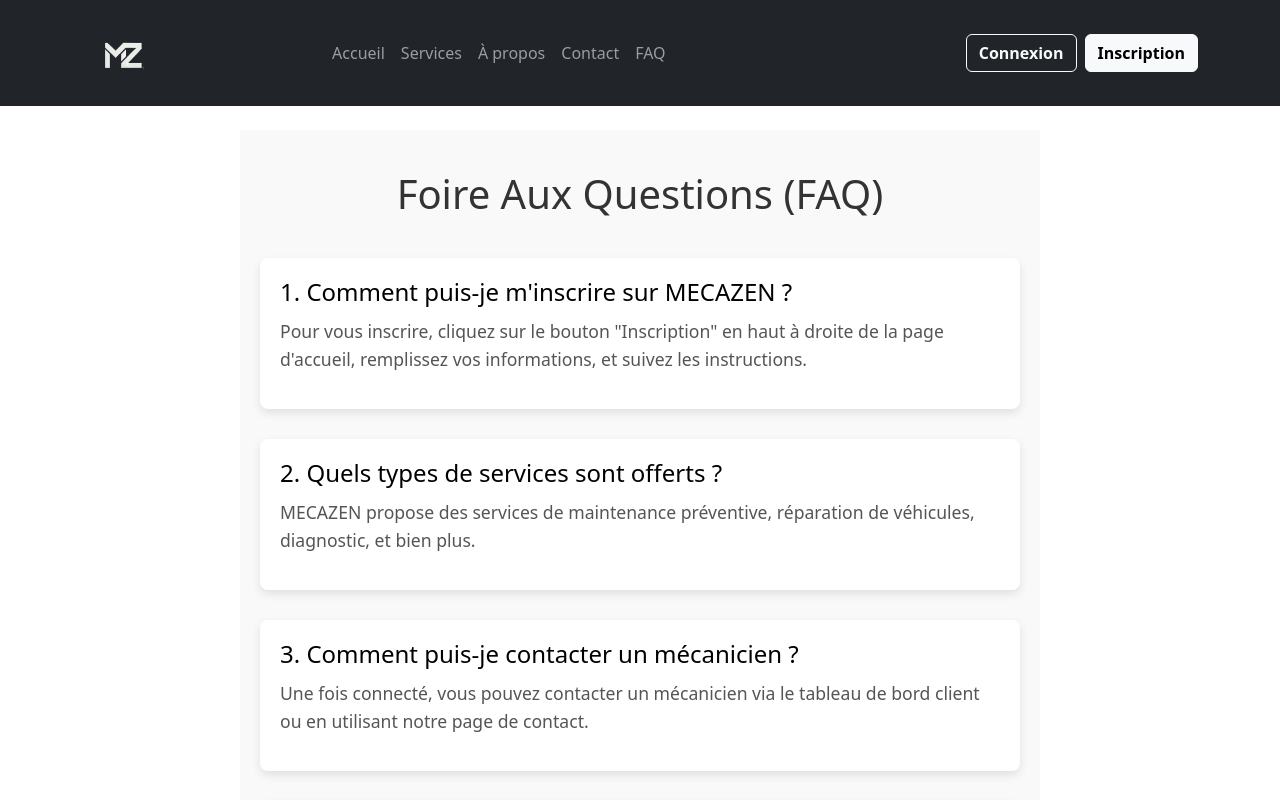
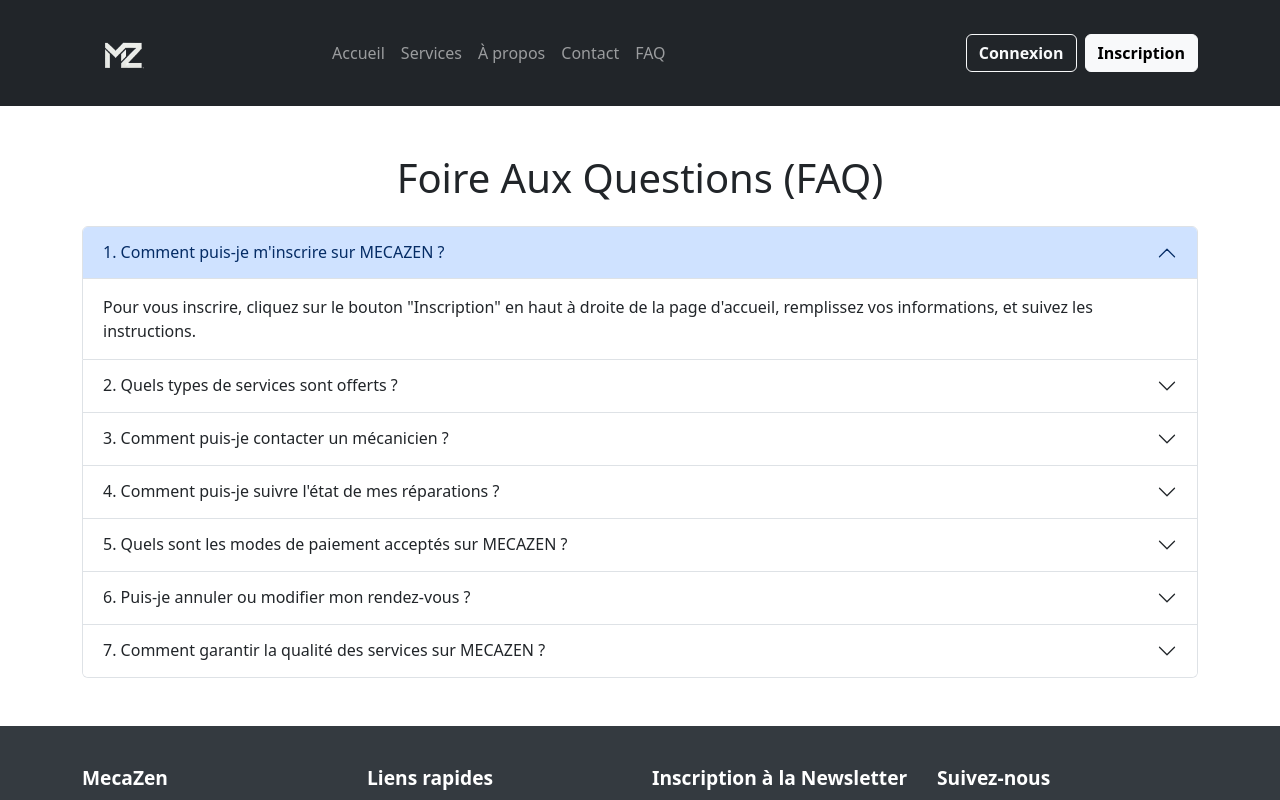
Before and after one commit to JoelKayemba/Mecazen, a React (Create React App) app: page /FAQ in a window 1280 px wide. Shown: the top 800 px of the page. Built offline with nearby package versions, Linux system fonts and the light colour scheme.

Commit message:
petite stylisation

```diff
--- a/src/pages/FAQ.jsx
+++ b/src/pages/FAQ.jsx
@@ -1,35 +1,69 @@
 import React from 'react';
+import { Accordion, Container } from 'react-bootstrap';
 import Footer from '../components/Common/Footer';
 import Header from '../components/Common/Header';
-import '../App.css'
+import '../App.css';
 
 const FAQ = () => {
   return (
     <>
       <Header />
-      <div className="faq-container">
-        <h1 className="faq-title">Foire Aux Questions (FAQ)</h1>
 
-        <div className="faq-item">
-          <h2 className="faq-question">1. Comment puis-je m'inscrire sur MECAZEN ?</h2>
-          <p className="faq-answer">Pour vous inscrire, cliquez sur le bouton "Inscription" en haut à droite de la page d'accueil, remplissez vos informations, et suivez les instructions.</p>
-        </div>
+      <Container className="my-5">
+        <h1 className="text-center mb-4">Foire Aux Questions (FAQ)</h1>
 
-        <div className="faq-item">
-          <h2 className="faq-question">2. Quels types de services sont offerts ?</h2>
-          <p className="faq-answer">MECAZEN propose des services de maintenance préventive, réparation de véhicules, diagnostic, et bien plus.</p>
-        </div>
+        <Accordion defaultActiveKey="0">
+          <Accordion.Item eventKey="0">
+            <Accordion.Header>1. Comment puis-je m'inscrire sur MECAZEN ?</Accordion.Header>
+            <Accordion.Body>
+              Pour vous inscrire, cliquez sur le bouton "Inscription" en haut à droite de la page d'accueil, remplissez vos informations, et suivez les instructions.
+            </Accordion.Body>
+          </Accordion.Item>
 
-        <div className="faq-item">
-          <h2 className="faq-question">3. Comment puis-je contacter un mécanicien ?</h2>
-          <p className="faq-answer">Une fois connecté, vous pouvez contacter un mécanicien via le tableau de bord client ou en utilisant notre page de contact.</p>
-        </div>
+          <Accordion.Item eventKey="1">
+            <Accordion.Header>2. Quels types de services sont offerts ?</Accordion.Header>
+            <Accordion.Body>
+              MECAZEN propose des services de maintenance préventive, réparation de véhicules, diagnostic, et bien plus.
+            </Accordion.Body>
+          </Accordion.Item>
 
-        <div className="faq-item">
-          <h2 className="faq-question">4. Comment puis-je suivre l'état de mes réparations ?</h2>
-          <p className="faq-answer">Connectez-vous à votre compte client et accédez à votre tableau de bord pour suivre l'avancement de vos réparations en temps réel.</p>
-        </div>
-      </div>
+          <Accordion.Item eventKey="2">
+            <Accordion.Header>3. Comment puis-je contacter un mécanicien ?</Accordion.Header>
+            <Accordion.Body>
+              Une fois connecté, vous pouvez contacter un mécanicien via le tableau de bord client ou en utilisant notre page de contact.
+            </Accordion.Body>
+          </Accordion.Item>
+
+          <Accordion.Item eventKey="3">
+            <Accordion.Header>4. Comment puis-je suivre l'état de mes réparations ?</Accordion.Header>
+            <Accordion.Body>
+              Connectez-vous à votre compte client et accédez à votre tableau de bord pour suivre l'avancement de vos réparations en temps réel.
+            </Accordion.Body>
+          </Accordion.Item>
+
+          <Accordion.Item eventKey="4">
+            <Accordion.Header>5. Quels sont les modes de paiement acceptés sur MECAZEN ?</Accordion.Header>
+            <Accordion.Body>
+              MECAZEN accepte les cartes de crédit, les virements bancaires et d'autres moyens de paiement en ligne sécurisés.
+            </Accordion.Body>
+          </Accordion.Item>
+
+          <Accordion.Item eventKey="5">
+            <Accordion.Header>6. Puis-je annuler ou modifier mon rendez-vous ?</Accordion.Header>
+            <Accordion.Body>
+              Oui, vous pouvez annuler ou modifier votre rendez-vous directement depuis votre tableau de bord, tant que le mécanicien n'a pas encore confirmé l'intervention.
+            </Accordion.Body>
+          </Accordion.Item>
+
+          <Accordion.Item eventKey="6">
+            <Accordion.Header>7. Comment garantir la qualité des services sur MECAZEN ?</Accordion.Header>
+            <Accordion.Body>
+              Tous les mécaniciens sur MECAZEN sont qualifiés et vérifiés. Nous utilisons également un système de notation et d'avis pour garantir que seuls les meilleurs services sont offerts.
+            </Accordion.Body>
+          </Accordion.Item>
+        </Accordion>
+      </Container>
+
       <Footer />
     </>
   );
```
